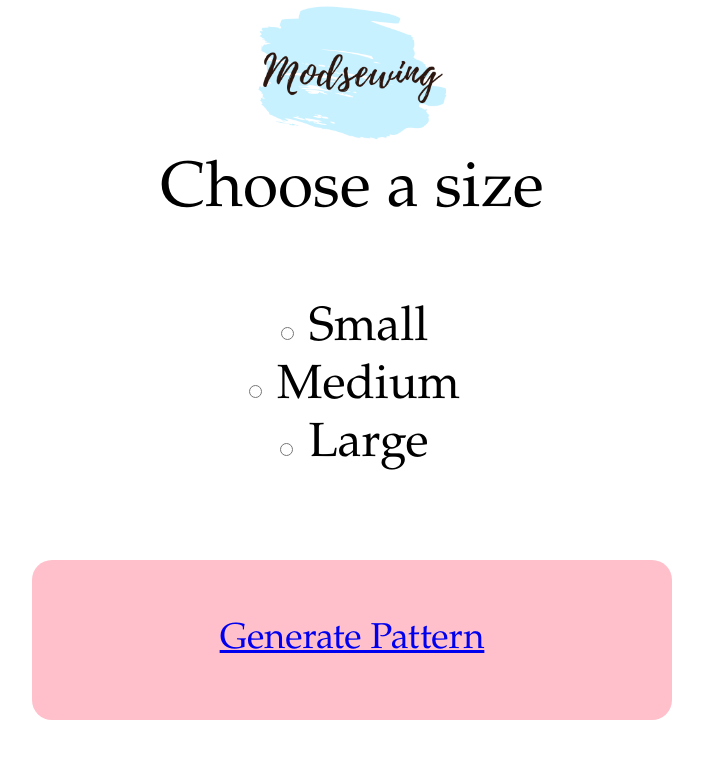
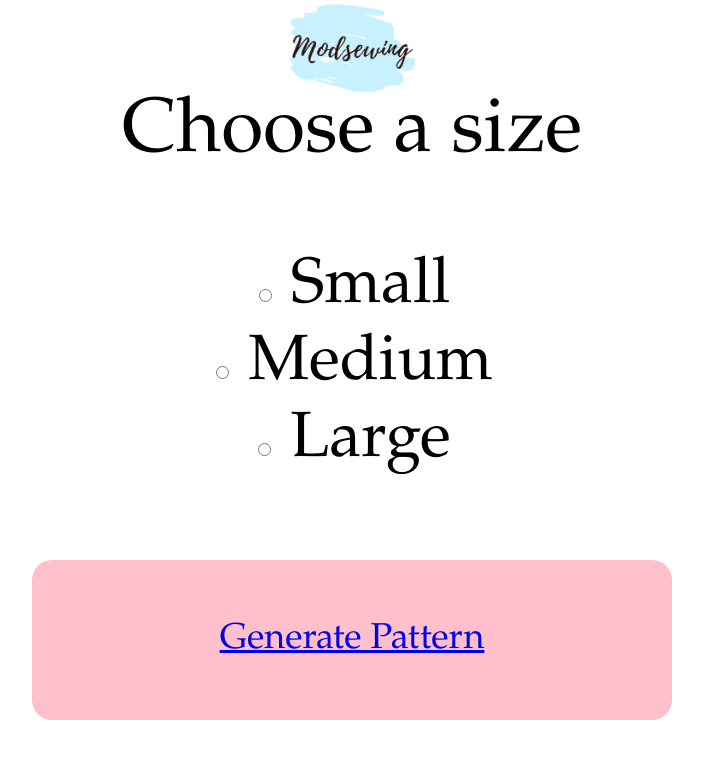
Before and after one commit to preeth1/modsewing, a React (Create React App) app: page / in a window 1280 px wide. Shown: the top 758 px of the page, without its empty margins (288-991 px from the left). Built offline with nearby package versions, Linux system fonts and the light colour scheme.

Commit message:
Format the pattern page

```diff
--- a/src/App.css
+++ b/src/App.css
@@ -17,7 +17,7 @@ html,body,#root {
 	width: 100%;
 }
 
-.MeasurementsPage {
+.MeasurementsPage, .GeneratePage {
 	display: flex;
 	flex-direction: column;
 	justify-content: center;
@@ -48,12 +48,26 @@ html,body,#root {
 	display: flex;
 	justify-content: center;
 	align-items: center;
-	height: 30%;
+	height: 20%;
 	width: 100%;
 }
 
 .LogoImage {
 	height: 100%;
+}
+
+.ContentPanelMeasurements, .ContentPanelPattern {
+	display: flex;
+	flex-direction: column;
+	justify-content: center;
+	align-items: center;
+	height: 80%;
+	width: 100%;
+	font-size: 4em;
+}
+
+.ContentPanelPattern {
+	flex-direction: row;
 }
 
 .HeaderPanel {
@@ -62,7 +76,7 @@ html,body,#root {
 	align-items: center;
 	height: 20%;
 	width: 100%;
-	font-size: 4em;
+	font-size: 1.2em;
 }
 
 .ButtonPanel {
@@ -70,7 +84,7 @@ html,body,#root {
 	align-items: center;
 	justify-content: center;
 	flex-direction: column;
-	height: 50%;
+	height: 80%;
 	width: 100%;
 }
 
@@ -80,7 +94,7 @@ html,body,#root {
 	align-items: center;
 	height: 50%;
 	width: 100%;
-	font-size: 3em;
+	font-size: 1em;
 }
 
 .GeneratePanel {
@@ -99,3 +113,21 @@ html,body,#root {
 	height: 50%;
   	width: 50%;
 }
+
+.PatternPreview {
+	display: flex;
+	flex-direction: column;
+	align-items: center;
+	height: 100%;
+	width: 50%;
+	color: red;
+}
+
+.PrintButtonPanel {
+	display: flex;
+	flex-direction: column;
+	align-items: center;
+	height: 100%;
+	width: 50%;
+	color: red;
+}
--- a/src/App.js
+++ b/src/App.js
@@ -20,7 +20,9 @@ class App extends Component {
           <Route exact path='/' render={(props) =>
             <MeasurementsPage size={this.state.size} updateSizeFn={this.updateSize} />}
           />
-          <Route path='/generate_pattern' component={GeneratePage}/>
+          <Route exact path='/generate_pattern' render={(props) =>
+            <GeneratePage size={this.state.size}/>}
+          />
         </div>
       </Router>
     );
@@ -52,6 +54,7 @@ class Measurements extends Component {
         <div className="LogoPanel">
           <img className="LogoImage" src={logoImage} alt="Modsewing"/>
         </div>
+        <div className="ContentPanelMeasurements">
           <div className="HeaderPanel">
             Choose a size
           </div>
@@ -66,6 +69,7 @@ class Measurements extends Component {
               <label className="container">
                 <input type="radio" name="radio" value="Large" onChange={this.onSizeButtonChange}></input> Large
               </label>
+            </div>
           </div>
         </div>
       </div>
```
Lines whose indentation alone changed are shown as unchanged.
